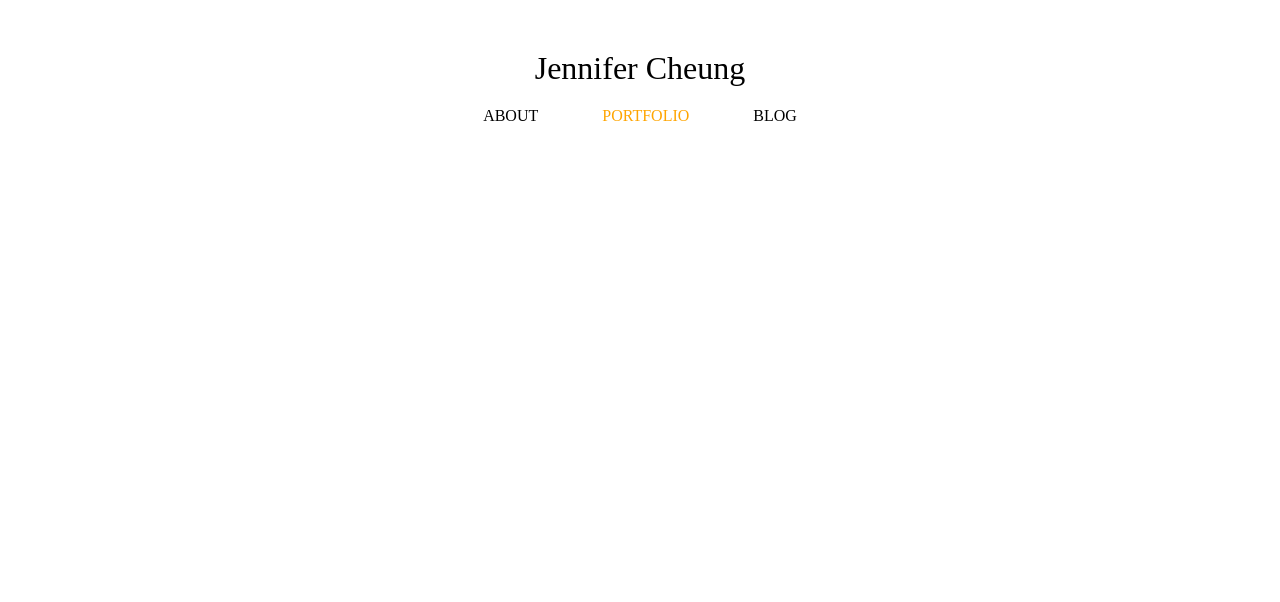
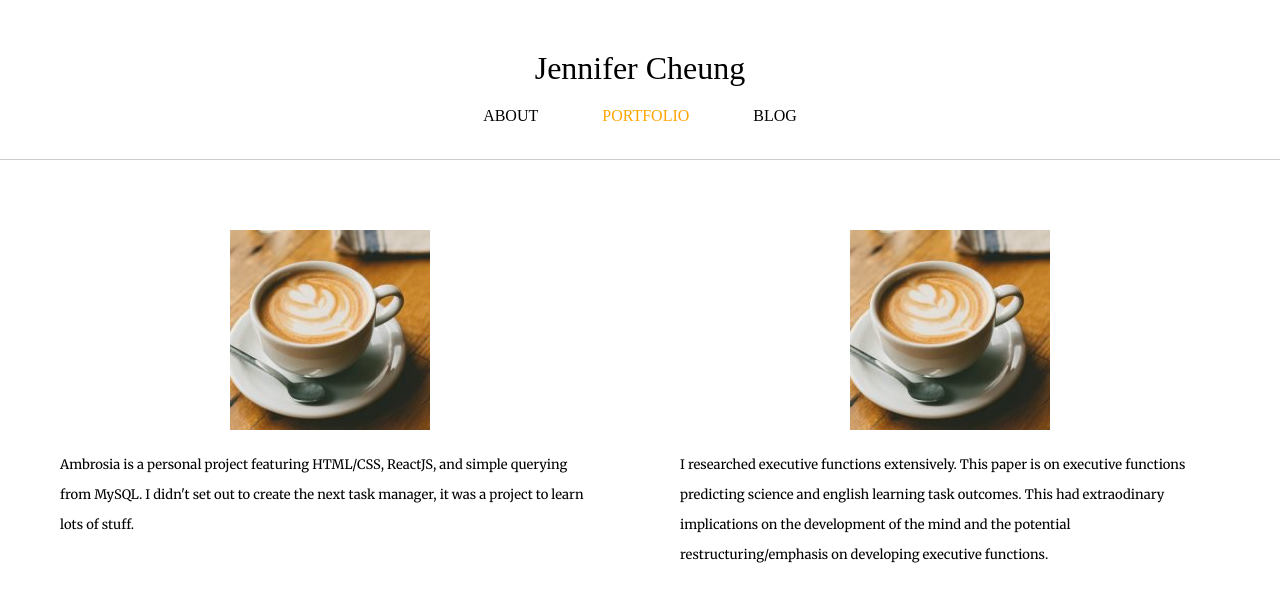
Before and after one commit to cheungje/cheungje.github.io, a plain HTML site: page portfolio.html in a window 1280 px wide. Drawn offline with Linux system fonts and the light colour scheme; a web font is replaced by a local one.

Commit message:
Finished setting up portfolio.html. Can update with projects now

```diff
--- a/portfolio.html
+++ b/portfolio.html
@@ -5,6 +5,7 @@
   <title>Jennifer Cheung</title>
   <link rel="stylesheet" href="style.css" />
   <link href="https://fonts.googleapis.com/css?family=Amiko&display=swap" rel="stylesheet">
+  <link href="https://fonts.googleapis.com/css?family=Merriweather&display=swap" rel="stylesheet">
 </head>
 <body>
 
@@ -19,6 +20,23 @@
     <li><a href="blog.html">Blog</a></li>
   </ul>
 </div>
+<br>
+<hr>
+
+<div id="portfolio-wrapper">
+  <div class="left-column">
+    <div class="image-setter">
+      <img src="coffee.jpg">
+    </div>
+    <p>Ambrosia is a personal project featuring HTML/CSS, ReactJS, and simple querying from MySQL. I didn't set out to create the next task manager, it was a project to learn lots of stuff. </p>
+  </div>
+  <div class="right-column">
+    <div class="image-setter">
+      <img src="coffee.jpg">
+    </div>
+    <p>I researched executive functions extensively. This paper is on executive functions predicting science and english learning task outcomes. This had extraodinary implications on the development of the mind and the potential restructuring/emphasis on developing executive functions.</p>
+  </div>
+</div>
 
 
 </body>
--- a/style.css
+++ b/style.css
@@ -2,6 +2,15 @@
   margin: 0px;
   padding: 0px;
   box-sizing: border-box;
+}
+
+hr {
+  display: block;
+  height: 1px;
+  border: 0;
+  border-top: 1px solid #ccc;
+  margin: 1em 0;
+  padding: 0;
 }
 
 body {
@@ -90,7 +99,7 @@ a:hover {
 .carousel-container {
   width: 42%;
   margin: auto;
-  margin-top: 50px;
+  margin-top: 70px;
   border: 3px solid white;
   overflow: hidden;
   position: relative;
@@ -122,3 +131,53 @@ a:hover {
   opacity: 0.7;
   cursor: pointer;
 }
+
+.carousel-image {
+  position: relative;
+}
+
+.carousel-image span {
+  color: black;
+  z-index: 10;
+  position: absolute;
+  left: 16px;
+  right: 16px;
+  bottom: 16px;
+  text-align: center;
+}
+
+/*Styling portfolio.html*/
+#portfolio-wrapper {
+  width: 1200px;
+  display: flex;
+  justify-content: center;
+  margin: 50px auto;
+  font-family: "Merriweather";
+  font-size: 13px;
+  font-weight: lighter;
+  line-height: 30px;
+  margin-top: 70px;
+}
+
+#portfolio-wrapper p {
+  padding: 20px 20px 20px 20px;
+}
+
+
+.left-column {
+  /*background: yellow;*/
+
+  padding-right: 20px;
+  width: 50%;
+}
+
+.right-column {
+  /*background: blue;*/
+  padding-left: 20px;
+  width: 50%;
+}
+
+.image-setter {
+  display: flex;
+  justify-content: center;
+}
```
Also changed, not shown: blog.html (+27 -1 lines), index.html (+3 -0 lines), coffee.jpg (added).
